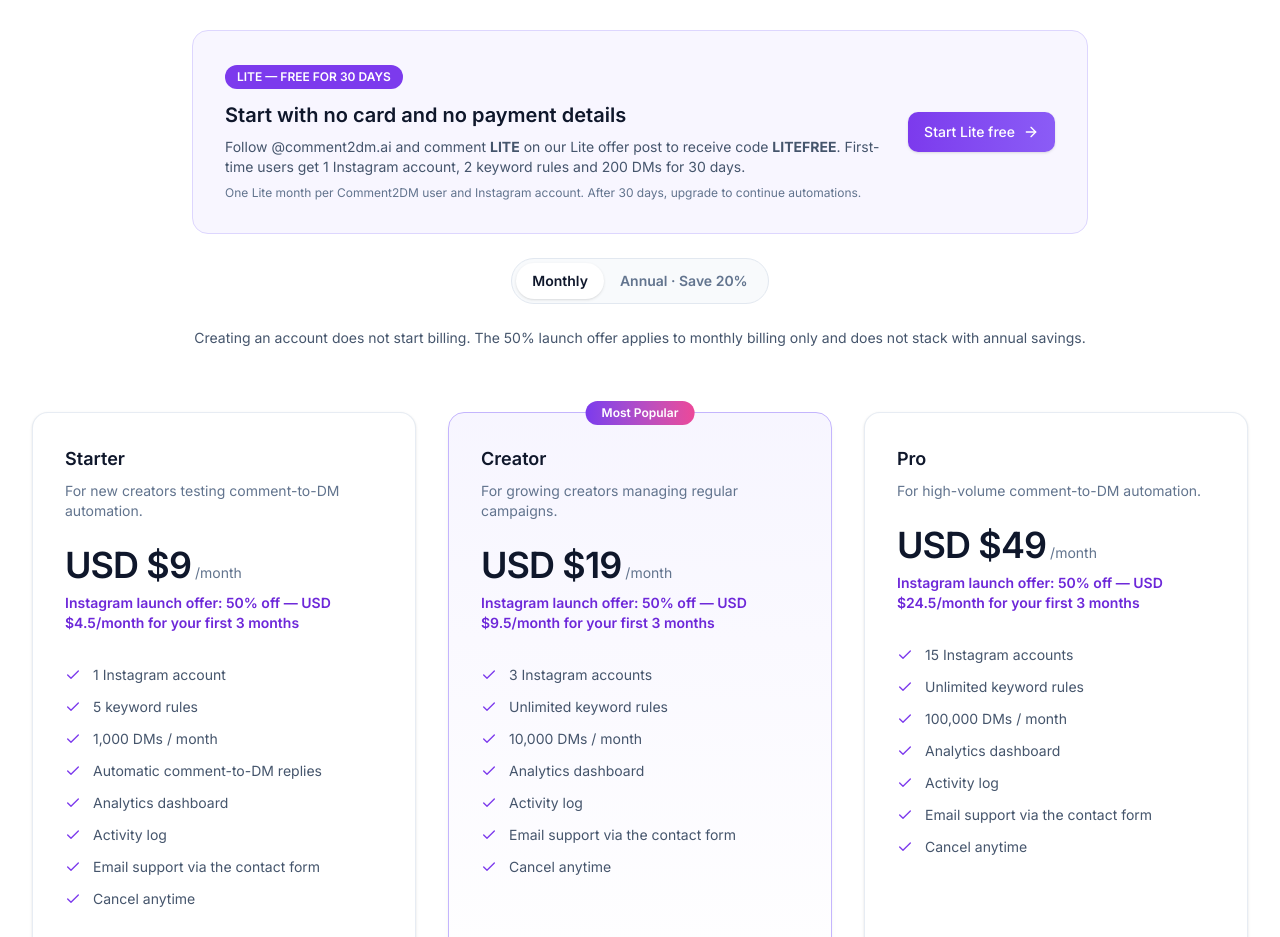
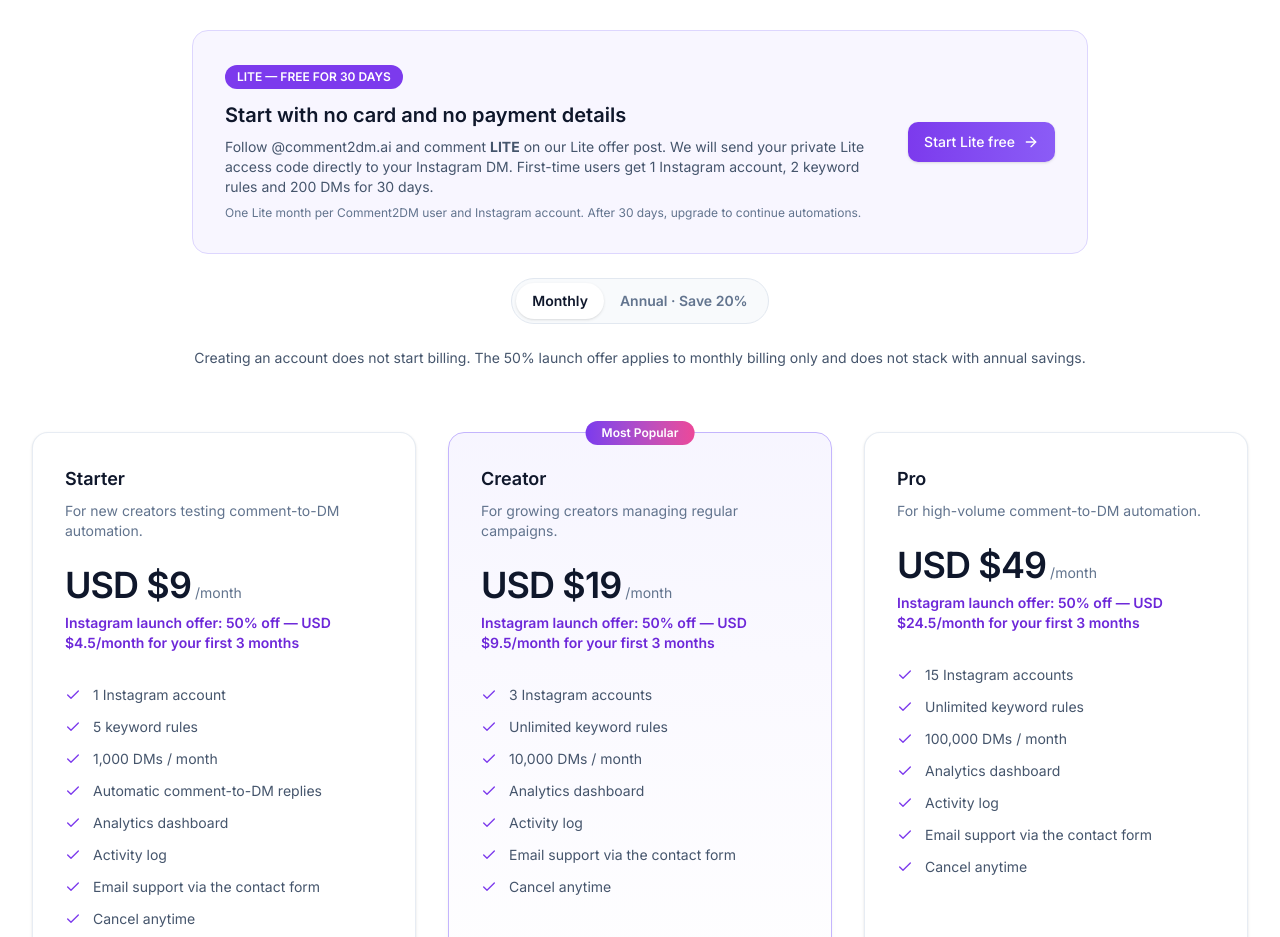
Before and after one commit to brijeshpatelriskyboy/insta-autodm, a Next.js app in the folder frontend/: page / in a window 1280 px wide. Shown: the part 5060-5997 px from the top of the page. Built offline with nearby package versions, Linux system fonts and the light colour scheme; no server answers.

Commit message:
Hide Lite code from public pricing

```diff
--- a/frontend/src/components/marketing/PricingSection.tsx
+++ b/frontend/src/components/marketing/PricingSection.tsx
@@ -37,8 +37,7 @@
                 Start with no card and no payment details
               </h3>
               <p className="mt-2 text-sm text-slate-600">
-                Follow @comment2dm.ai and comment <strong>LITE</strong> on our Lite offer post to receive code <strong>LITEFREE</strong>.
-                First-time users get 1 Instagram account, 2 keyword rules and 200 DMs for 30 days.
+                Follow @comment2dm.ai and comment <strong>LITE</strong> on our Lite offer post. We will send your private Lite access code directly to your Instagram DM. First-time users get 1 Instagram account, 2 keyword rules and 200 DMs for 30 days.
               </p>
               <p className="mt-2 text-xs text-slate-500">
                 One Lite month per Comment2DM user and Instagram account. After 30 days, upgrade to continue automations.
```
